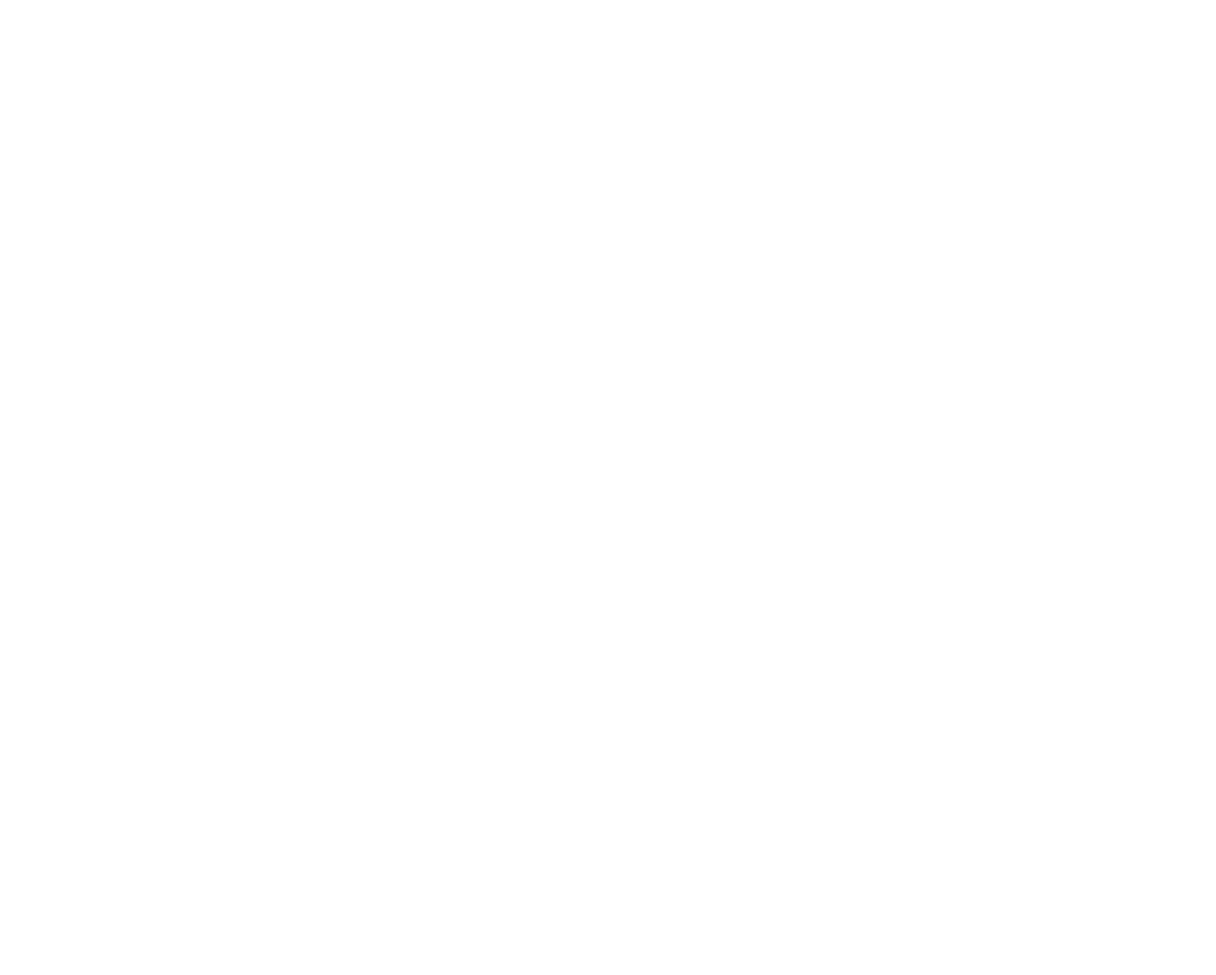
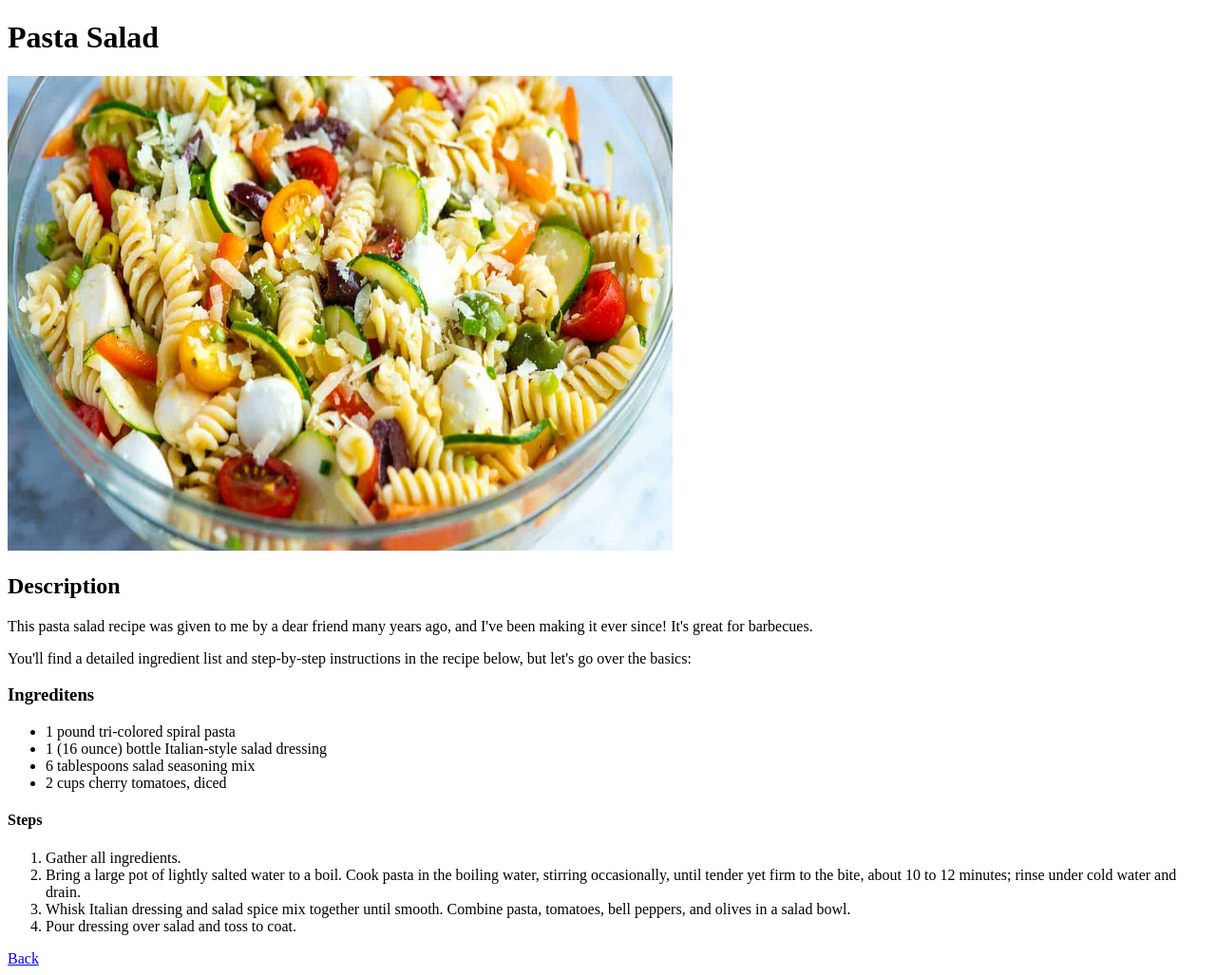
Before and after one commit to Spinii/odin-recipes, a plain HTML site: page recipes/pasta_salad.html in a window 1280 px wide. Shown: the whole page at 95% size. Before the commit the page ends 800 px from the top, so only its background shows below. Drawn offline with Linux system fonts and the light colour scheme.

Commit message:
Filled out a Pasta salad page and added a back button on all the recipe pages

```diff
--- a/recipes/pasta_salad.html
+++ b/recipes/pasta_salad.html
@@ -0,0 +1,31 @@
+<!DOCTYPE html>
+<html lang="en">
+<head>
+    <meta charset="UTF-8">
+    <title>Pasta Salad</title>
+</head>
+<body>
+    <h1>Pasta Salad</h1>
+    <img src="recipe_images/Easy-Pasta-Salad-Video.jpg" alt="Picture of a Pasta Salad" height="500" width="700">
+    <h2>Description</h2>
+    <p>This pasta salad recipe was given to me by a dear friend many years ago, and I've been making it ever since! It's great for barbecues.</p>
+    <p>You'll find a detailed ingredient list and step-by-step instructions in the recipe below, but let's go over the basics:</p>
+    <h3>Ingreditens</h3>
+    <p><ul>
+        <li>1 pound tri-colored spiral pasta</li>
+        <li>1 (16 ounce) bottle Italian-style salad dressing</li>
+        <li>6 tablespoons salad seasoning mix</li>
+        <li>2 cups cherry tomatoes, diced</li>
+    </ul></p>
+    <h4>Steps</h4>
+    <p>
+        <ol>
+            <li>Gather all ingredients.</li>
+            <li>Bring a large pot of lightly salted water to a boil. Cook pasta in the boiling water, stirring occasionally, until tender yet firm to the bite, about 10 to 12 minutes; rinse under cold water and drain.</li>
+            <li>Whisk Italian dressing and salad spice mix together until smooth. Combine pasta, tomatoes, bell peppers, and olives in a salad bowl.</li>
+            <li>Pour dressing over salad and toss to coat.</li>
+        </ol>
+    </p>
+    <a href="../index.html" >Back</a>
+</body>
+</html>
```
Also changed, not shown: index.html (+2 -0 lines), recipes/ham_potato_casserole.html (+1 -0 lines), recipes/sloppy_joe.html (+1 -0 lines).
